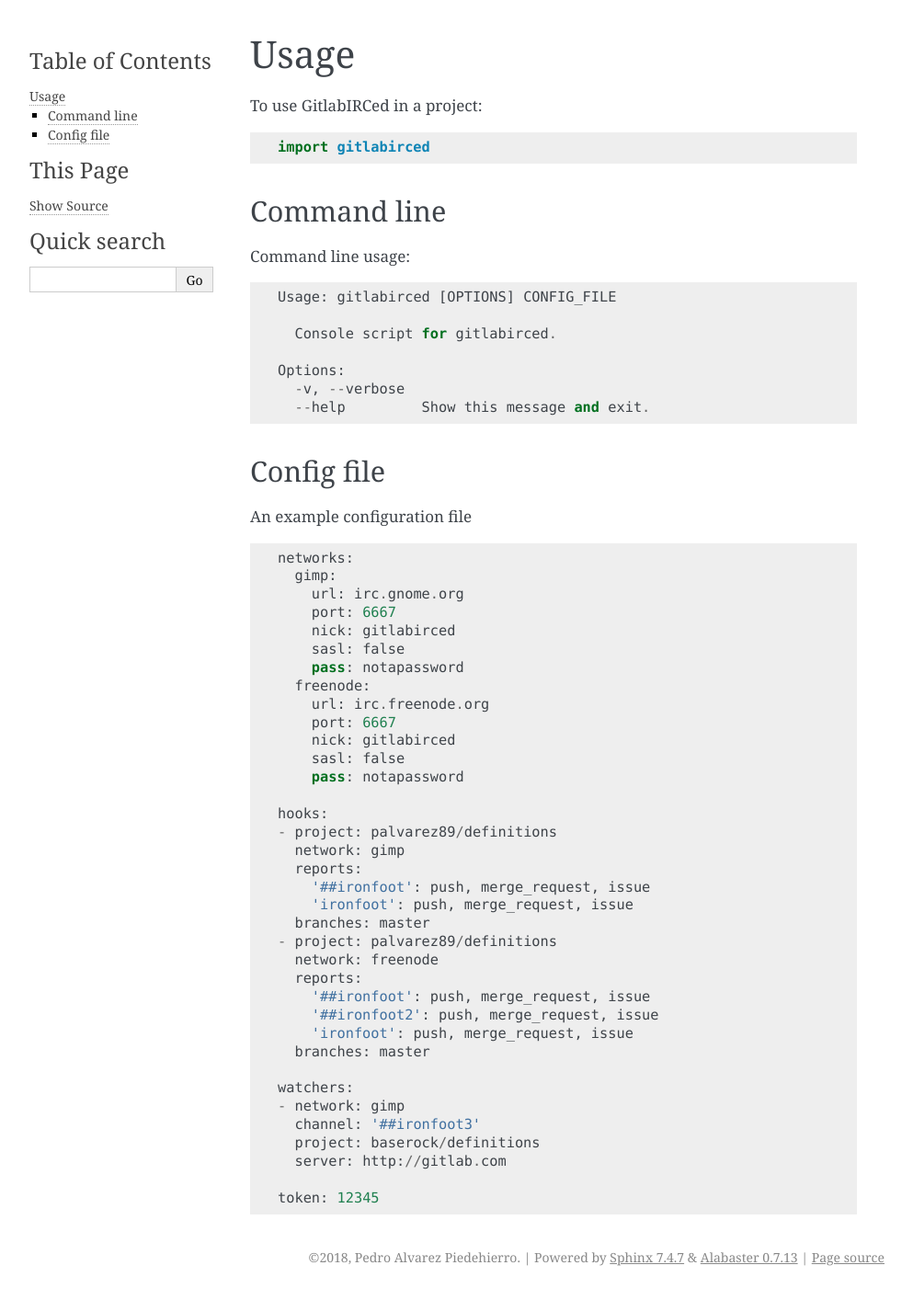
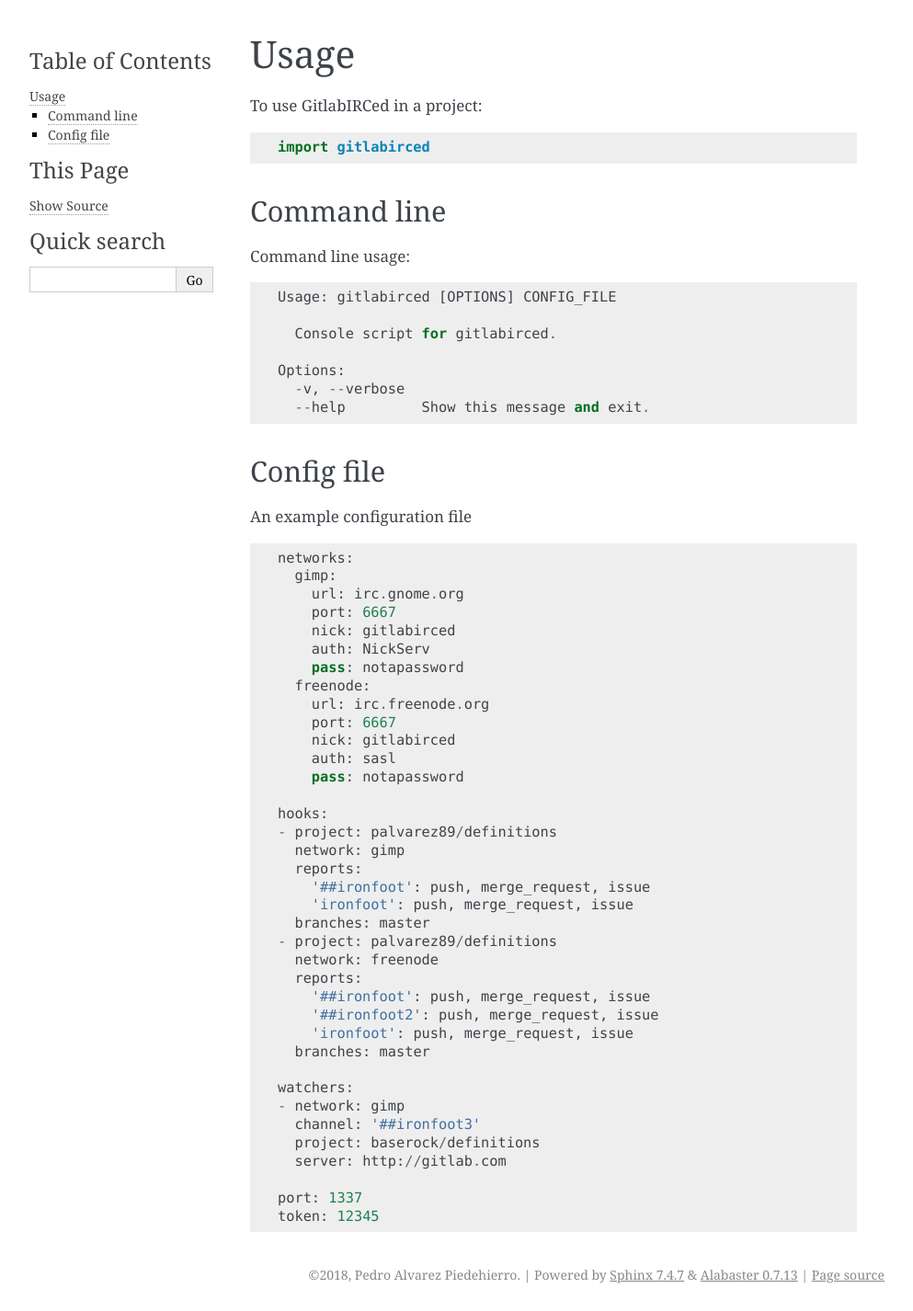
Before and after one commit to Myaamori/gitlabirced, a Sphinx documentation site: the page built from docs/usage.rst, in a window 1280 px wide. Shown: the whole page at 92% size, without its empty margins (148-1141 px from the left). Built offline with Sphinx 7.4.7, drawn with Linux system fonts in a browser that asks for light colours.

Commit message:
docs: update with port and auth params

```diff
--- a/docs/usage.rst
+++ b/docs/usage.rst
@@ -29,13 +29,13 @@
         url: irc.gnome.org
         port: 6667
         nick: gitlabirced
-        sasl: false
+        auth: NickServ
         pass: notapassword
       freenode:
         url: irc.freenode.org
         port: 6667
         nick: gitlabirced
-        sasl: false
+        auth: sasl
         pass: notapassword
 
     hooks:
@@ -59,4 +59,5 @@
       project: baserock/definitions
       server: http://gitlab.com
 
+    port: 1337
     token: 12345
```
